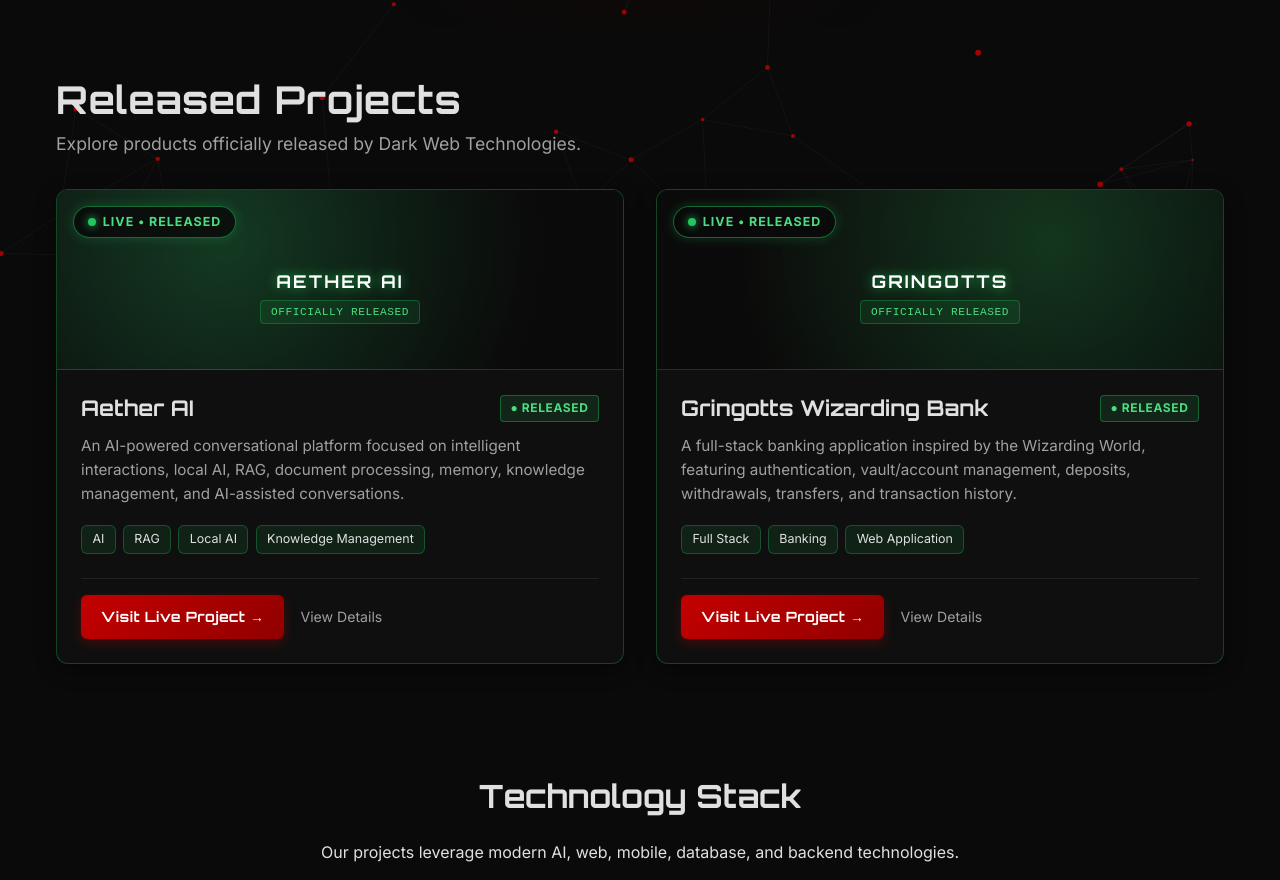
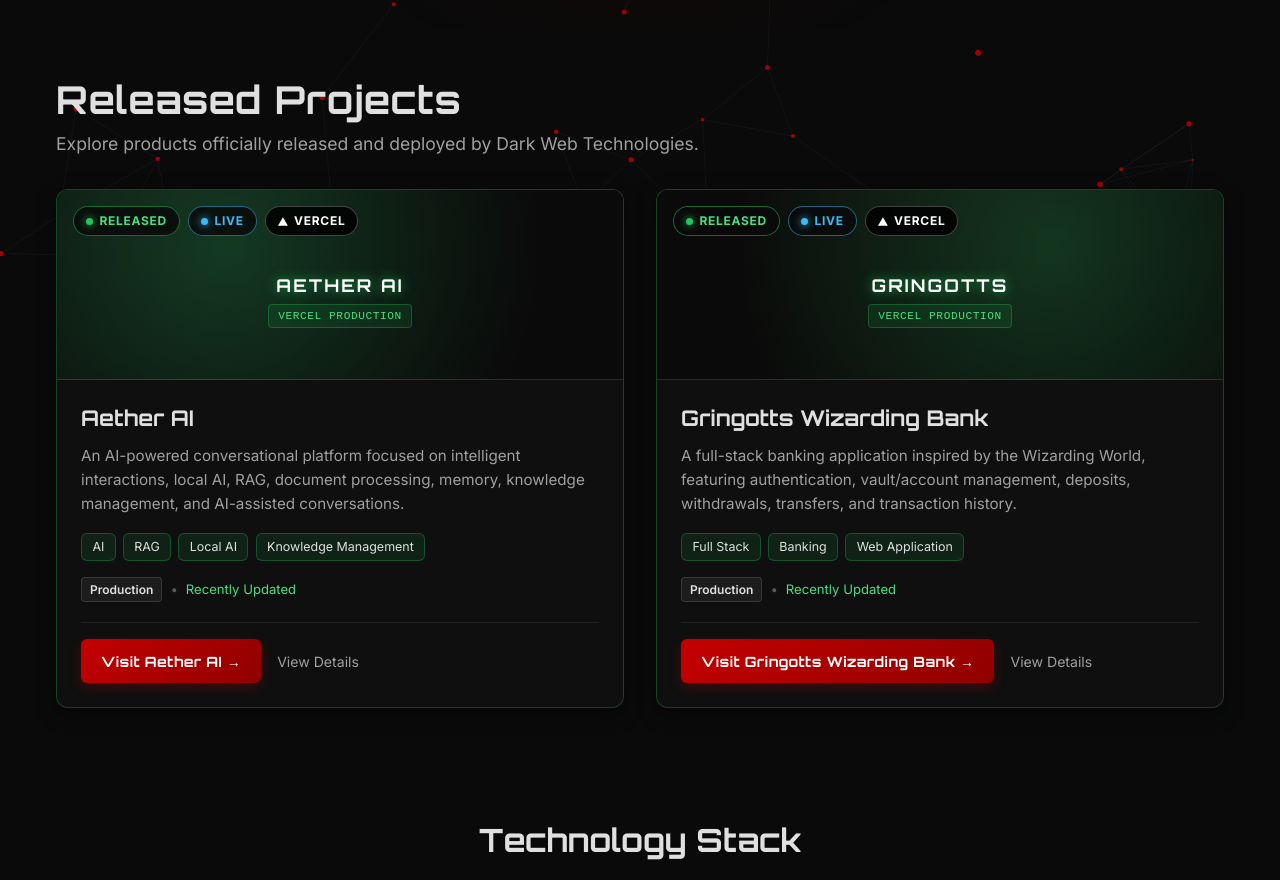
Before and after one commit to Themonsterk9/Dark-Web-Technologies, a React (Vite) app: page / in a window 1280 px wide. Shown: the part 514-1394 px from the top of the page. Built offline with nearby package versions, Linux system fonts and the light colour scheme; no server answers.

Commit message:
Enhance Released Projects system with Vercel deployment status indicators and production update badges

```diff
--- a/src/components/ReleasedProjects.css
+++ b/src/components/ReleasedProjects.css
@@ -54,7 +54,7 @@
 .project-preview-area {
   position: relative;
   width: 100%;
-  height: 180px;
+  height: 190px;
   overflow: hidden;
   border-bottom: 1px solid rgba(34, 197, 94, 0.25);
   transition: transform 0.3s ease;
@@ -84,51 +84,79 @@
   justify-content: space-between;
 }
 
-/* Released Status Badges */
+/* Top Status Badges Wrapper */
 .status-badge-wrapper {
   display: flex;
+  flex-wrap: wrap;
   align-items: center;
-  justify-content: space-between;
+  gap: 0.5rem;
 }
 
 .released-status-badge {
-  align-self: flex-start;
   display: inline-flex;
   align-items: center;
-  gap: 0.45rem;
+  gap: 0.4rem;
   background: rgba(10, 10, 10, 0.85);
   border: 1px solid rgba(34, 197, 94, 0.5);
   border-radius: 20px;
-  padding: 0.35rem 0.85rem;
-  font-size: 0.78rem;
+  padding: 0.3rem 0.75rem;
+  font-size: 0.75rem;
   font-weight: 700;
   color: #4ade80;
-  letter-spacing: 0.08em;
+  letter-spacing: 0.06em;
   backdrop-filter: blur(4px);
-  box-shadow: 0 0 12px rgba(34, 197, 94, 0.25);
 }
 
 .released-dot {
-  width: 8px;
-  height: 8px;
+  width: 7px;
+  height: 7px;
   border-radius: 50%;
   background: #22c55e;
   box-shadow: 0 0 8px #22c55e;
 }
 
-.released-badge-inline {
+.live-status-badge {
   display: inline-flex;
   align-items: center;
-  gap: 0.35rem;
-  background: rgba(34, 197, 94, 0.12);
-  border: 1px solid rgba(34, 197, 94, 0.4);
-  color: #4ade80;
+  gap: 0.4rem;
+  background: rgba(10, 10, 10, 0.85);
+  border: 1px solid rgba(56, 189, 248, 0.5);
+  border-radius: 20px;
+  padding: 0.3rem 0.75rem;
   font-size: 0.75rem;
   font-weight: 700;
-  padding: 0.2rem 0.6rem;
-  border-radius: 4px;
-  letter-spacing: 0.05em;
-  white-space: nowrap;
+  color: #38bdf8;
+  letter-spacing: 0.06em;
+  backdrop-filter: blur(4px);
+}
+
+.live-dot {
+  width: 7px;
+  height: 7px;
+  border-radius: 50%;
+  background: #38bdf8;
+  box-shadow: 0 0 8px #38bdf8;
+}
+
+.vercel-deploy-badge {
+  display: inline-flex;
+  align-items: center;
+  gap: 0.4rem;
+  background: rgba(0, 0, 0, 0.85);
+  border: 1px solid rgba(255, 255, 255, 0.25);
+  border-radius: 20px;
+  padding: 0.3rem 0.75rem;
+  font-size: 0.75rem;
+  font-weight: 700;
+  color: #ffffff;
+  letter-spacing: 0.06em;
+  backdrop-filter: blur(4px);
+}
+
+.vercel-logo-icon {
+  width: 10px;
+  height: 9px;
+  color: #ffffff;
 }
 
 /* Graphic Nodes */
@@ -197,7 +225,7 @@
   font-size: 0.95rem;
   color: var(--color-text-muted, #a0a0a0);
   line-height: 1.55;
-  margin-bottom: 1.25rem;
+  margin-bottom: 1.1rem;
   flex: 1;
 }
 
@@ -206,7 +234,7 @@
   display: flex;
   flex-wrap: wrap;
   gap: 0.45rem;
-  margin-bottom: 1.5rem;
+  margin-bottom: 1rem;
 }
 
 .released-tag {
@@ -216,6 +244,35 @@
   padding: 0.25rem 0.65rem;
   font-size: 0.78rem;
   color: #e0e0e0;
+  font-weight: 500;
+}
+
+/* Deployment Metadata Bar */
+.deployment-meta-bar {
+  display: flex;
+  align-items: center;
+  gap: 0.5rem;
+  margin-bottom: 1.25rem;
+  font-size: 0.82rem;
+  color: var(--color-text-muted, #a0a0a0);
+}
+
+.env-pill {
+  background: rgba(255, 255, 255, 0.06);
+  border: 1px solid rgba(255, 255, 255, 0.12);
+  border-radius: 4px;
+  padding: 0.15rem 0.5rem;
+  font-size: 0.75rem;
+  color: #e0e0e0;
+  font-weight: 600;
+}
+
+.dot-separator {
+  color: rgba(255, 255, 255, 0.3);
+}
+
+.update-pill {
+  color: #4ade80;
   font-weight: 500;
 }
 
@@ -300,9 +357,7 @@
   .secondary-detail-link {
     justify-content: center;
   }
-  .card-top-header {
-    flex-direction: column;
-    align-items: flex-start;
+  .status-badge-wrapper {
     gap: 0.35rem;
   }
 }
--- a/src/components/ReleasedProjects.tsx
+++ b/src/components/ReleasedProjects.tsx
@@ -13,7 +13,7 @@
       <div className="section-header">
         <h2 className="section-title">Released Projects</h2>
         <p className="section-subtitle">
-          Explore products officially released by Dark Web Technologies.
+          Explore products officially released and deployed by Dark Web Technologies.
         </p>
       </div>
 
@@ -22,6 +22,7 @@
           const previewType = project.slug === 'aether-ai' ? 'ai' : 'bank';
           const previewAlt = `${project.name} release preview`;
           const displayTags = project.displayTags || project.technologies.slice(0, 4);
+          const ctaText = `Visit ${project.name} →`;
 
           return (
             <article key={project.slug} className="released-card">
@@ -30,21 +31,31 @@
                 <div className="preview-overlay">
                   <div className="status-badge-wrapper">
                     <span className="released-status-badge">
-                      <span className="released-dot" /> LIVE • RELEASED
+                      <span className="released-dot" /> RELEASED
+                    </span>
+                    <span className="live-status-badge">
+                      <span className="live-dot" /> LIVE
+                    </span>
+                    <span className="vercel-deploy-badge" title="Deployed on Vercel Cloud Infrastructure">
+                      <svg className="vercel-logo-icon" viewBox="0 0 76 65" fill="none" xmlns="http://www.w3.org/2000/svg">
+                        <path d="M37.5274 0L75.0548 65H0L37.5274 0Z" fill="currentColor"/>
+                      </svg>
+                      VERCEL
                     </span>
                   </div>
+
                   <div className="preview-graphic">
                     {previewType === 'ai' ? (
                       <div className="ai-graphic-nodes">
                         <span className="node node-central">AETHER AI</span>
                         <span className="node-ring" />
-                        <span className="tech-chip">OFFICIALLY RELEASED</span>
+                        <span className="tech-chip">VERCEL PRODUCTION</span>
                       </div>
                     ) : (
                       <div className="bank-graphic-vault">
                         <span className="node node-vault">GRINGOTTS</span>
                         <span className="vault-ring" />
-                        <span className="tech-chip">OFFICIALLY RELEASED</span>
+                        <span className="tech-chip">VERCEL PRODUCTION</span>
                       </div>
                     )}
                   </div>
@@ -55,7 +66,6 @@
               <div className="released-card-body">
                 <div className="card-top-header">
                   <h3 className="released-card-title">{project.name}</h3>
-                  <span className="released-badge-inline">● RELEASED</span>
                 </div>
 
                 <p className="released-card-desc">{project.summary}</p>
@@ -69,6 +79,15 @@
                   ))}
                 </div>
 
+                {/* Deployment Metadata Bar */}
+                <div className="deployment-meta-bar">
+                  <span className="env-pill">Production</span>
+                  <span className="dot-separator">•</span>
+                  <span className="update-pill">
+                    {project.deployment?.deploymentLabel || 'Recently Updated'}
+                  </span>
+                </div>
+
                 {/* Actions */}
                 <div className="released-card-actions">
                   {project.liveUrl && (
@@ -77,16 +96,16 @@
                       target="_blank"
                       rel="noopener noreferrer"
                       className="primary-release-button"
-                      aria-label={`Visit Live Project ${project.name} (opens in a new tab)`}
+                      aria-label={`${ctaText} (opens in a new tab)`}
                     >
-                      Visit Live Project →
+                      {ctaText}
                     </a>
                   )}
 
                   <Link
                     to={`/projects/${project.slug}`}
                     className="secondary-detail-link"
-                    title={`View technical details for ${project.name}`}
+                    title={`View technical documentation for ${project.name}`}
                   >
                     View Details
                   </Link>
--- a/src/pages/ProjectDetail.css
+++ b/src/pages/ProjectDetail.css
@@ -14,6 +14,7 @@
 
 .header-top {
   display: flex;
+  flex-wrap: wrap;
   align-items: center;
   gap: 0.75rem;
   margin-bottom: 0.75rem;
@@ -52,6 +53,17 @@
   background: rgba(168, 85, 247, 0.15);
   border: 1px solid rgba(168, 85, 247, 0.4);
   color: #c084fc;
+}
+
+.vercel-header-badge {
+  background: rgba(0, 0, 0, 0.7);
+  border: 1px solid rgba(255, 255, 255, 0.25);
+  border-radius: 4px;
+  padding: 0.2rem 0.6rem;
+  font-size: 0.8rem;
+  font-weight: 700;
+  color: #ffffff;
+  letter-spacing: 0.05em;
 }
 
 .project-header h1 {
--- a/src/pages/ProjectDetail.tsx
+++ b/src/pages/ProjectDetail.tsx
@@ -20,7 +20,7 @@
     return <NotFound />;
   }
 
-  const { name, status, category, description, technologies, features, disclaimer, liveUrl } = project;
+  const { name, status, category, description, technologies, features, disclaimer, liveUrl, deployment } = project;
 
   // Find related content across articles, tutorials, and build logs using helper module
   const relatedArticles = getArticlesByProject(name);
@@ -41,6 +41,11 @@
             <span className={`status-badge status-${status.toLowerCase().replace(/\s+/g, '-')}`}>
               {status === 'RELEASED' ? '● RELEASED' : status}
             </span>
+            {deployment && (
+              <span className="vercel-header-badge" title={`Deployed on ${deployment.provider} ${deployment.environment}`}>
+                ▲ {deployment.provider} {deployment.environment}
+              </span>
+            )}
           </div>
           <h1>{name}</h1>
           <p className="summary">{project.summary}</p>
--- a/src/projects/projectsData.ts
+++ b/src/projects/projectsData.ts
@@ -8,6 +8,12 @@
     status: 'RELEASED',
     releaseState: 'RELEASED',
     releaseType: 'LIVE',
+    deployment: {
+      provider: 'VERCEL',
+      environment: 'PRODUCTION',
+      state: 'READY',
+      deploymentLabel: 'Recently Updated',
+    },
     category: 'Artificial Intelligence',
     liveUrl: 'https://aether-ai-zeta.vercel.app/',
     displayTags: ['AI', 'RAG', 'Local AI', 'Knowledge Management'],
@@ -40,6 +46,12 @@
     status: 'RELEASED',
     releaseState: 'RELEASED',
     releaseType: 'LIVE',
+    deployment: {
+      provider: 'VERCEL',
+      environment: 'PRODUCTION',
+      state: 'READY',
+      deploymentLabel: 'Recently Updated',
+    },
     category: 'Banking Simulation',
     liveUrl: 'https://gringotts-wizarding-bank.vercel.app/',
     displayTags: ['Full Stack', 'Banking', 'Web Application'],
```
Also changed, not shown: src/projects/types.ts (+13 -0 lines).
